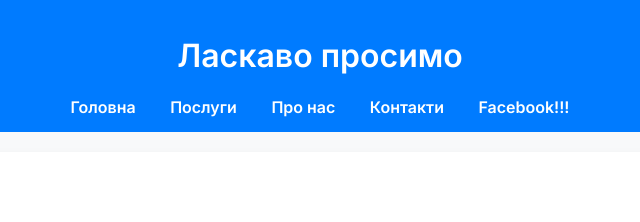
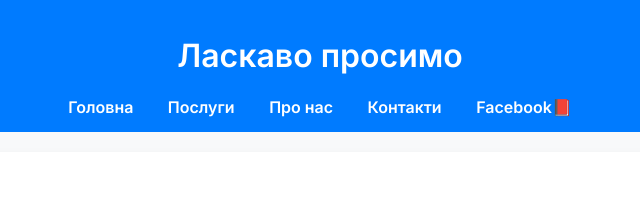
Before and after one commit to maksio77/lab1, a website: page index.html in a window 1280 px wide. Shown: the top 222 px of the page, 320-960 px from the left. Drawn offline with Linux system fonts and the light colour scheme.

Commit message:
edited main.tf index.html

```diff
--- a/index.html
+++ b/index.html
@@ -17,7 +17,7 @@
                 <li><a href="#">Послуги</a></li>
                 <li><a href="#">Про нас</a></li>
                 <li><a href="#">Контакти</a></li>
-                <li><a href="#">Facebook!!!</a></li>
+                <li><a href="#">Facebook📕</a></li>
             </ul>
         </nav>
     </header>
```
Also changed, not shown: .github/workflows/terraform.yaml, 1 other file.
